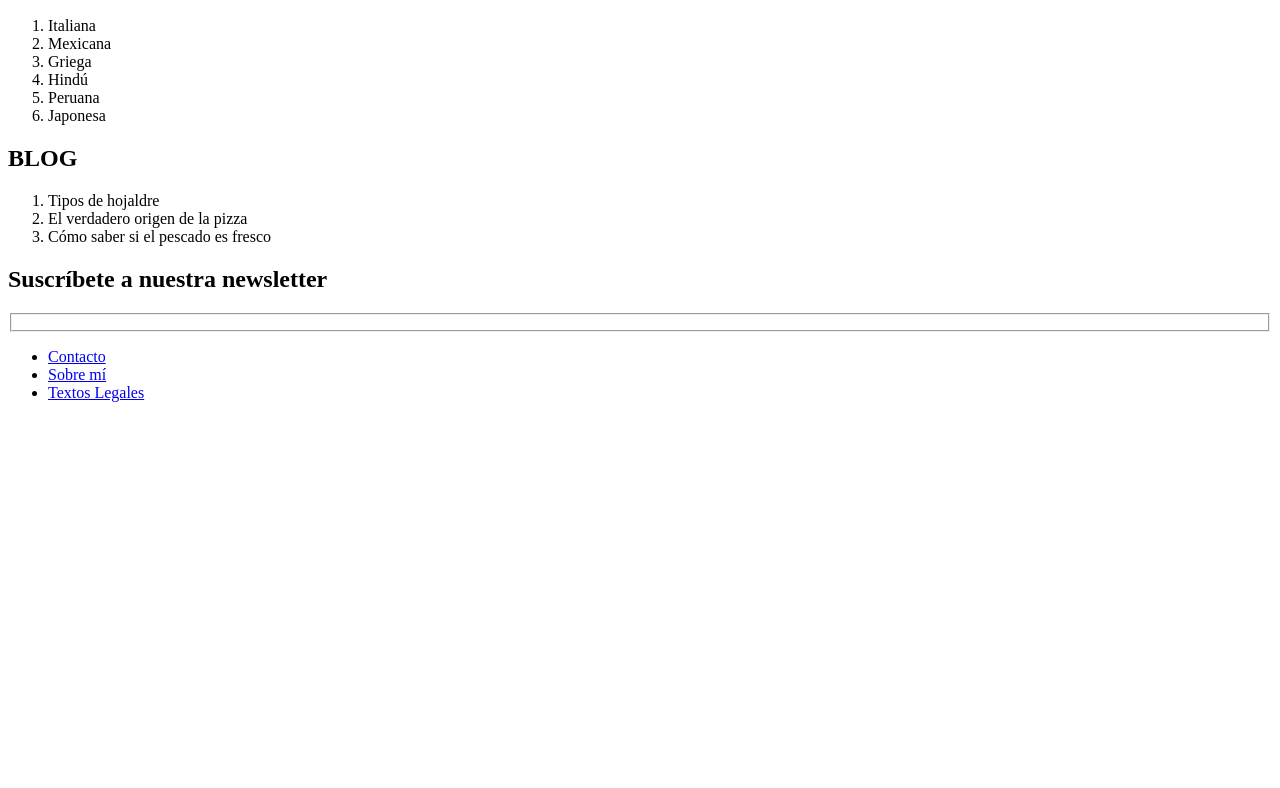
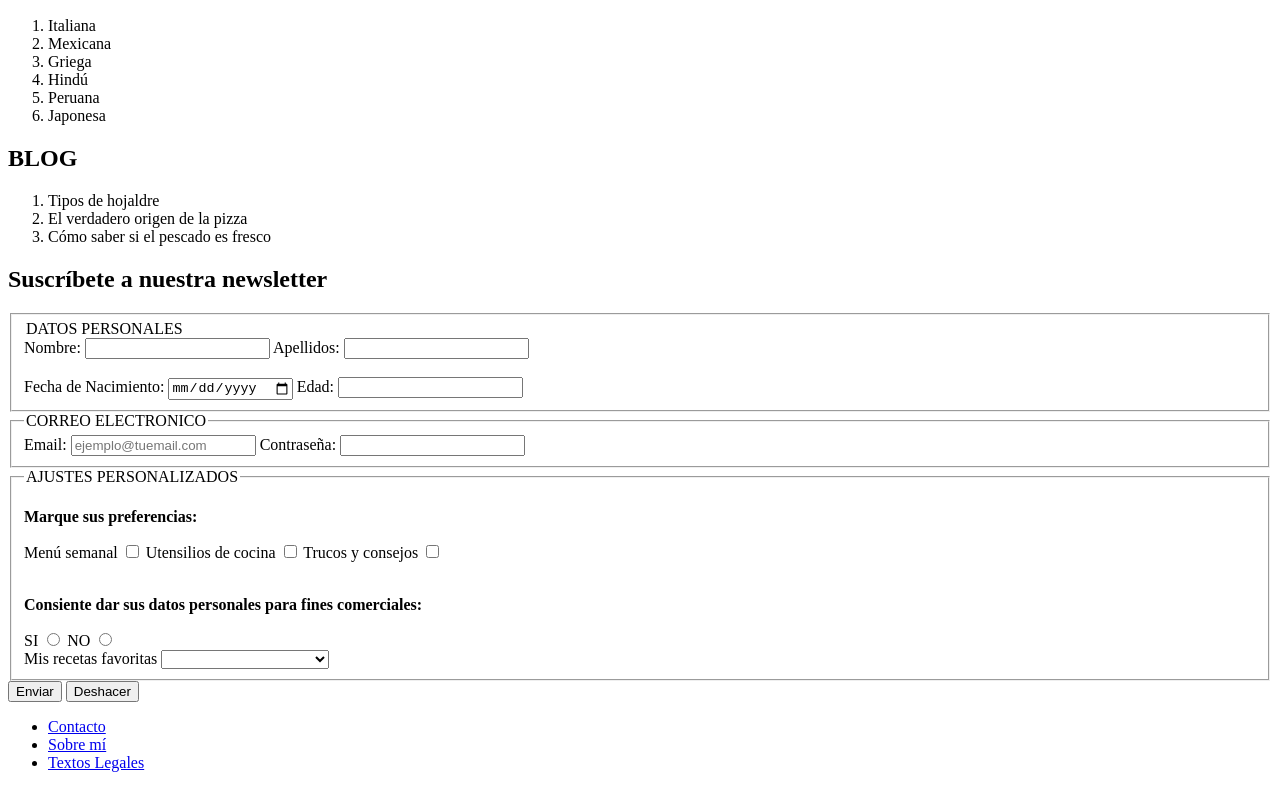
Before and after one commit to Rociliu/Primer-ejercicio-html, a plain HTML site: page index.html in a window 1280 px wide. Shown: the part 2730-3518 px from the top of the page. Before the commit the page ends 3148 px from the top, so only its background shows below. Drawn offline with Linux system fonts and the light colour scheme.

Commit message:
completando formulario

```diff
--- a/index.html
+++ b/index.html
@@ -86,17 +86,82 @@
 </article>
 </div>
 <div>
-    <form action="/next-page" method="post">
+    <form action="/endpoint" method="post">
     <h2><span>Suscríbete a nuestra newsletter</span></h2>
 
 
         <fieldset>
+            <div>
+            <legend> DATOS PERSONALES</legend>
+
+            <label for="name">Nombre:</label>
+            <input type="text"  id="name" name="name" required>
+
+            <label for="surname">Apellidos:</label>
+            <input type="text"  id="surname" name="surname" required>
+            </div>
+            <br>
+            <div>
+                <label for="fechaNac">Fecha de Nacimiento:</label>
+                <input type="date" id="fechaNac" name="fechaNac">
+                <label for="age">Edad:</label>
+                <input type="number" id="age" name="age">
+            </div>
+        </fieldset>
+
+        <fieldset>
+            <legend>CORREO ELECTRONICO</legend>
+
+            <label for="email">Email:</label>
+            <input type="email"  id="email" name="email" placeholder="ejemplo@tuemail.com" required>
+
+            <label for="pwd">Contraseña:</label>
+            <input type="password"  id="pwd" name="password" required>
+        </fieldset>
+
+         <fieldset>
+             <legend>AJUSTES PERSONALIZADOS</legend>
+             <div>
+                 <p><b>Marque sus preferencias:</b></p>
+
+                <label for="recetas">Menú semanal</label>
+                <input type="checkbox"  id="recetas" name="preferencias">
+
+                <label for="menaje">Utensilios de cocina</label>
+                <input type="checkbox"  id="menaje" name="preferencias">
+
+                <label for="tips">Trucos y consejos</label>
+                <input type="checkbox"  id="tips" name="preferencias">
 
 
+             </div>
+             <br>
+             <div>
+                <p><b>Consiente dar sus datos personales para fines comerciales:</b></p>
 
+                <label for="afirmativo">SI</label>
+                 <input type="radio" id="afirmativo" value="S" name="consentimiento">
+
+                 <label for="negativo">NO</label>
+                <input type="radio" id="negativo" value="N" name="consentimiento">
+            </div>
+
+            <div>
+                <label for="recetas">Mis recetas favoritas</label>
+                <select id="recetas">
+                    <option></option>
+                    <option value="RC">Carnes</option>
+                    <option value="RP">Pescados y mariscos</option>
+                    <option value="RE">Entrantes</option>
+                    <option value="RP">Postres y recetas dulces</option>
+                    <option value="RI">Recetas internacionales</option>
+                </select>
+            </div>
 
         </fieldset>
 
+        <button type="submit">Enviar</button>
+        <button type="reset">Deshacer</button>
 
 
 
```
